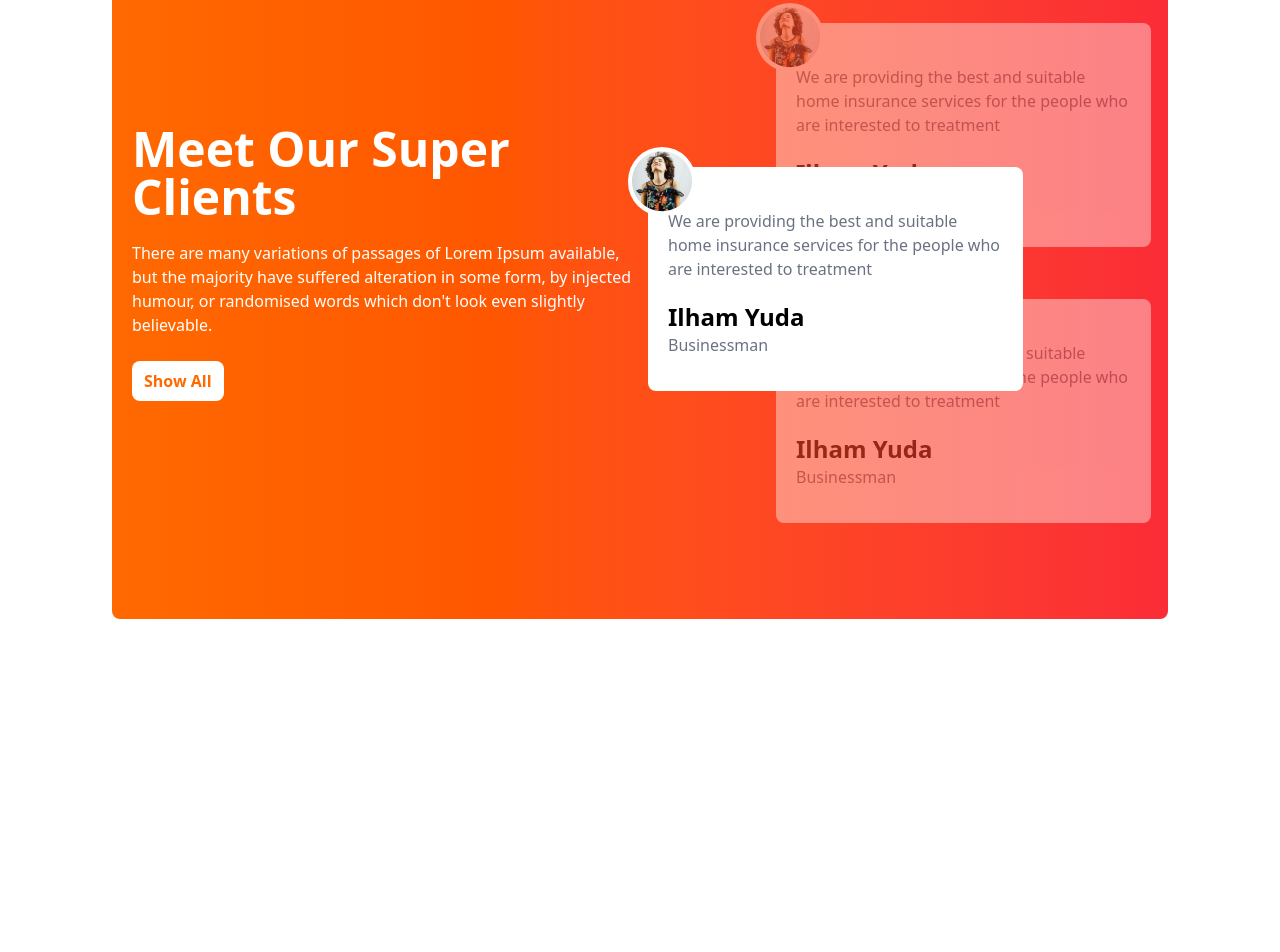
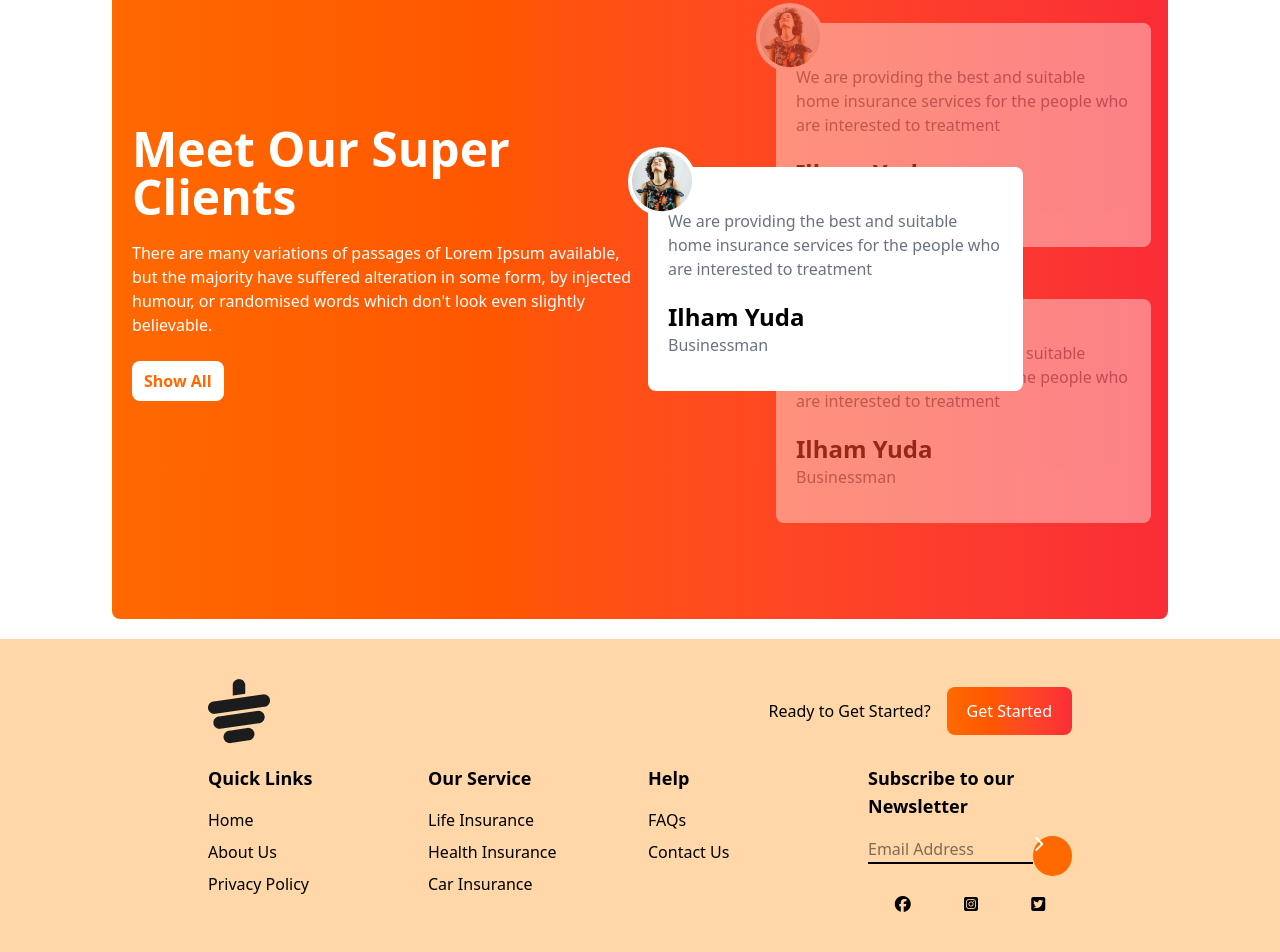
Before and after one commit to syedejaj/coffee-house, a plain HTML site: page index.html in a window 1280 px wide. Shown: the part 1820-2772 px from the top of the page. Before the commit the page ends 2459 px from the top, so only its background shows below. Drawn offline with nearby package versions, Linux system fonts and the light colour scheme.

Commit message:
final commit

```diff
--- a/index.html
+++ b/index.html
@@ -187,6 +187,62 @@
         </section>
 
     </main>
+    <footer class="bg-orange-200 px-4 py-10 md:px-16">
+        <div class="w-9/12 mx-auto">
+            <div class="flex justify-between mb-5">
+
+                <img src="./images/cup.png" alt="">
+
+                <div class="flex gap-4 items-center">
+                    <h1>Ready to Get Started?</h1>
+                    <button class="px-5 py-3 rounded-lg bg-gradient-to-r from-orange-500 to-red-500 text-white">Get
+                        Started</button>
+                </div>
+            </div>
+
+            <div class="grid grid-cols-1 md:grid-cols-2 lg:grid-cols-4 gap-4">
+                <div>
+                    <h3 class="text-lg font-semibold mb-4"> Quick Links</h3>
+                    <ul class="space-y-2">
+                        <li><a class="hover:text-orange-500" href="#">Home</a></li>
+                        <li><a class="hover:text-orange-500" href="#">About Us</a></li>
+                        <li><a class="hover:text-orange-500" href="#">Privacy Policy</a></li>
+                    </ul>
+                </div>
+                <div>
+                    <h3 class="text-lg font-semibold mb-4"> Our Service</h3>
+                    <ul class="space-y-2">
+                        <li><a class="hover:text-orange-500" href="#">Life Insurance</a></li>
+                        <li><a class="hover:text-orange-500" href="#">Health Insurance</a></li>
+                        <li><a class="hover:text-orange-500" href="#">Car Insurance</a></li>
+                    </ul>
+                </div>
+                <div>
+                    <h3 class="text-lg font-semibold mb-4"> Help</h3>
+                    <ul class="space-y-2">
+                        <li><a class="hover:text-orange-500" href="#">FAQs</a></li>
+                        <li><a class="hover:text-orange-500" href="#">Contact Us</a></li>
+                    </ul>
+                </div>
+                <div>
+                    <h3 class="text-lg font-semibold mb-4"> Subscribe to our Newsletter</h3>
+                    <div class="flex space-y-3">
+                        <input placeholder="Email Address" type="email" class="border-b-2 w-4/6 md:w-5/6">
+                        <i
+                            class="fa-solid fa-chevron-right bg-orange-500 text-white h-10 w-10 flex rounded-full justify-center items-center"></i>
+                    </div>
+                    <div class="flex justify-around mt-5">
+                        <i class="hover:text-orange-500 fa-brands fa-facebook"></i>
+                        <i class="hover:text-orange-500 fa-brands fa-square-instagram"></i>
+                        <i class="hover:text-orange-500 fa-brands fa-square-twitter"></i>
+                    </div>
+                </div>
+
+
+
+            </div>
+        </div>
+    </footer>
 </body>
 
 </html>
```
